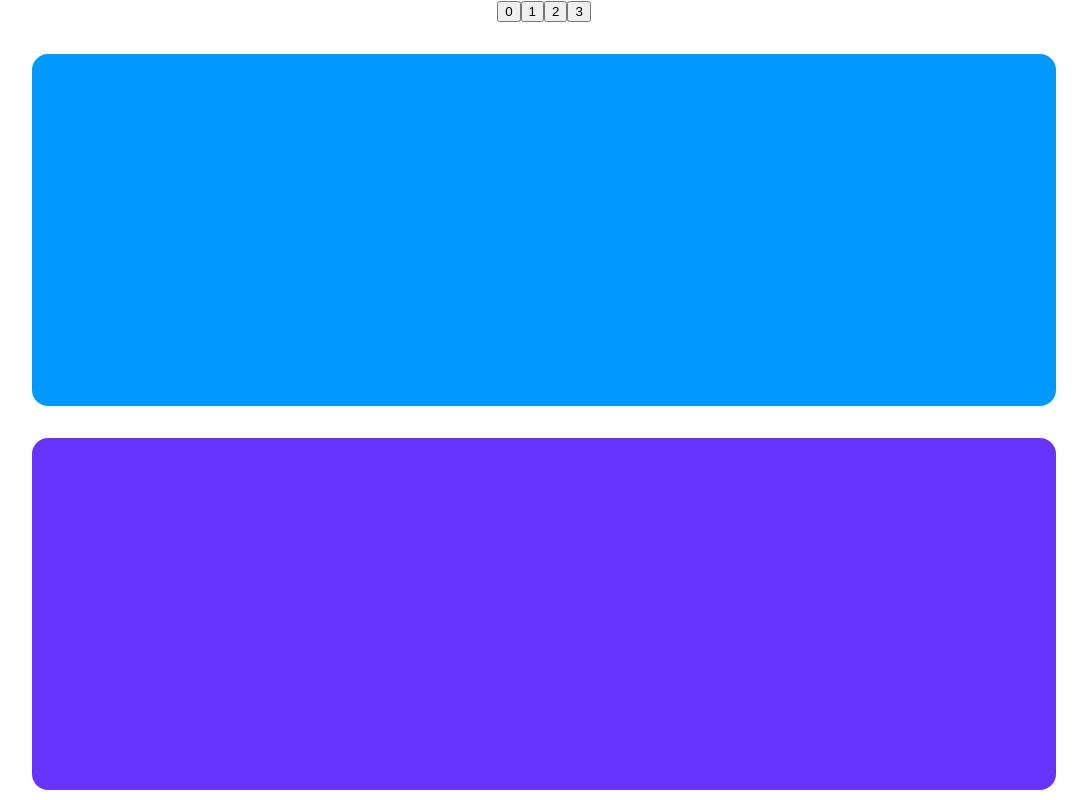
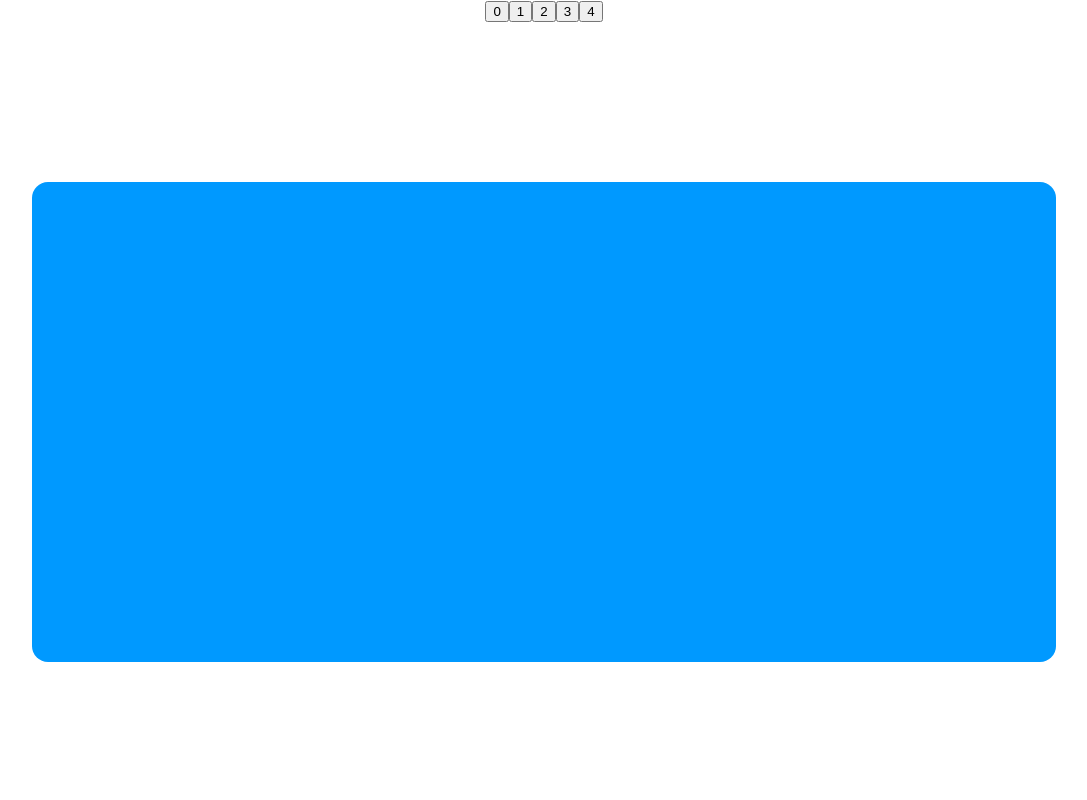
Before and after one commit to MertOzerdem/framer_motion_animations, a React (Create React App) app: page / in a window 1280 px wide. Shown: the top 800 px of the page, without its empty margins (96-1183 px from the left). Built offline with nearby package versions, Linux system fonts and the light colour scheme.

Commit message:
Carousel animation snap

```diff
--- a/src/App.tsx
+++ b/src/App.tsx
@@ -4,14 +4,14 @@ import WhellSelector from './components/WhellSelector/WhellSelector';
 import ItemShowcase from './views/ItemShowcase/ItemShowcase';
 import TabNavigation from './components/TabNavigation/TabNavigation';
 import CardList from './components/CardList/CardList';
-
-const animations = [0,1,2,3]
+import Carousel from './components/Carousel/Carousel';
 
 const components = [
   <WhellSelector />,
   <ItemShowcase />,
   <TabNavigation />,
-  <CardList />
+  <CardList />,
+  <Carousel />
 ]
 
 function App() {
@@ -24,7 +24,7 @@ function App() {
   return (
     <div className="App">
       <div>
-        {animations.map((_, index) => {
+        {components.map((_, index) => {
           return (
             <button key={index} onClick={() => handleClick(index)}>{index}</button>
           )
--- /dev/null
+++ b/src/components/Carousel/Carousel.module.scss
@@ -0,0 +1,34 @@
+$colors: (0: #0099FF, 1: #6633FF, 2: #FFBB00);
+
+.contentWrapper {
+    height: 100vh;
+    overflow: hidden;
+    display: flex;
+    justify-content: center;
+    align-items: center;
+}
+
+.cardWrapper {
+    height: 60vh;
+    width: 80vw;
+    overflow: hidden;
+    display: flex;
+    flex-direction: row;
+}
+
+.card {
+    height: 60vh;
+    width: 80vw;
+    border-radius: 16px;
+    min-width: 80vw;
+
+    &:not(:last-child) {
+        margin-right: 25px;
+    }
+}
+
+@each $index, $color in $colors {
+    .card--#{$index} {
+      background-color: $color;
+    }
+}
--- /dev/null
+++ b/src/components/Carousel/Carousel.tsx
@@ -0,0 +1,71 @@
+import styles from './Carousel.module.scss'
+import { motion, useAnimation, useMotionValue } from 'framer-motion'
+import { useRef } from 'react';
+
+const items = ['A', 'B', 'C']
+
+const Carousel = () => {
+    const wrapperRef = useRef<any>(null); // configure for TS later
+    const x = useMotionValue(0);
+    const controls = useAnimation();
+
+    // useEffect(() => x.onChange(latest => {
+    //     if (wrapperRef.current) {
+    //         console.log(latest)
+    //         if(-latest > (wrapperRef.current.clientWidth / 2)) {
+    //             controls.start({
+    //                 x: -wrapperRef.current.clientWidth - 25,
+    //                 transition: {
+    //                     duration: 0.07,
+    //                 }
+    //             })
+    //         }
+    //     }
+    // }), [])
+
+    const handleDragEnd = () => {
+        if (wrapperRef.current) {
+            let animationDirection = -1;
+            let marginValue = Number(window.getComputedStyle(wrapperRef.current.childNodes[0]).getPropertyValue('margin-right').replace('px', ''));
+            let targetItem = animationDirection * Number((x.get() / wrapperRef.current.clientWidth).toFixed());
+            let maxNumberOfDragTarget = items.length - 1
+
+            if(maxNumberOfDragTarget < targetItem) {
+                targetItem = maxNumberOfDragTarget
+            } else if (targetItem < 0) {
+                targetItem = 0
+            }
+
+            let targetXValue = animationDirection * targetItem * (wrapperRef.current.clientWidth + marginValue)
+
+            controls.start({
+                x: targetXValue,
+                transition: {
+                    duration: 0.3,
+                }
+            })
+        }
+    }
+
+    return (
+        <div className={styles.contentWrapper}>
+            <div className={styles.cardWrapper} ref={wrapperRef}>
+                {items.map((_, index) => {
+                    return <motion.div
+                        className={`${styles.card} ${styles['card--' + index]}`}
+                        key={index}
+                        drag="x"
+                        dragMomentum={false}
+                        dragElastic={0.9}
+                        dragConstraints={wrapperRef}
+                        onDragEnd={handleDragEnd}
+                        style={{x}}
+                        animate={controls}
+                    />
+                })}
+            </div>
+        </div>
+    )
+}
+
+export default Carousel;
```
